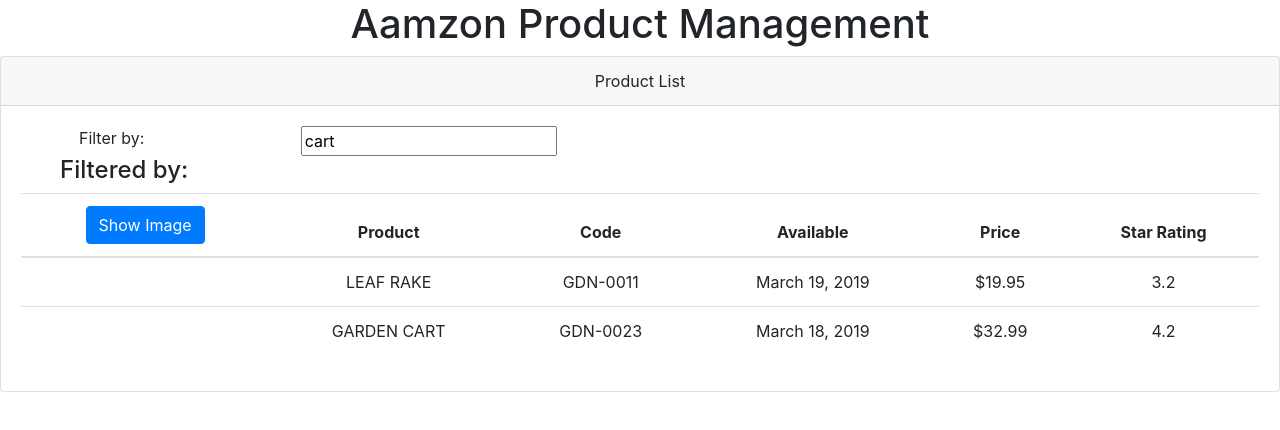
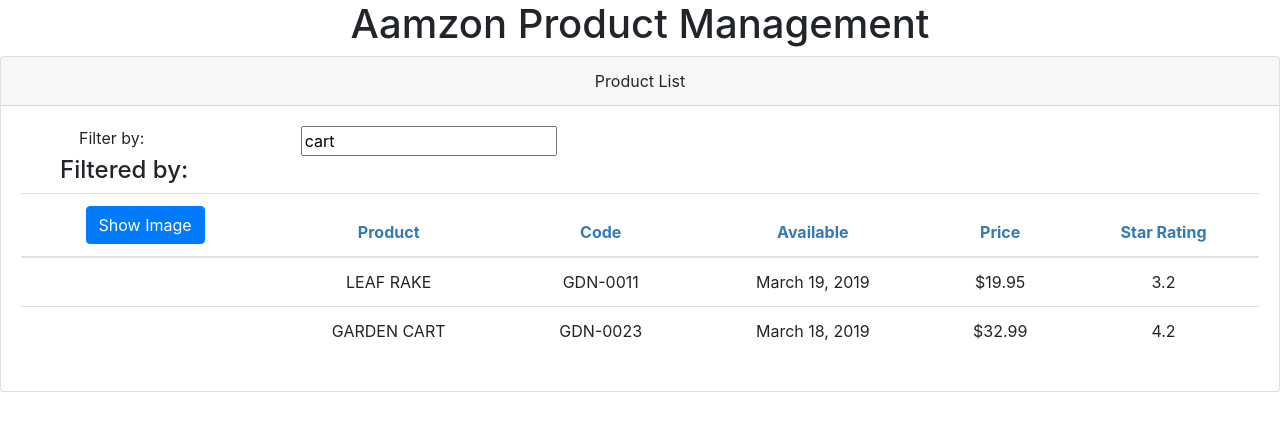
Before and after one commit to SandipPunalkar/Amazon-PM, an Angular app: page / in a window 1280 px wide. Shown: the top 430 px of the page. Built offline with nearby package versions, Linux system fonts and the light colour scheme.

Commit message:
Added styles

```diff
--- a/src/app/products/product-list.component.css
+++ b/src/app/products/product-list.component.css
@@ -0,0 +1,3 @@
+thead {
+  color: #337ab7;
+}
```
